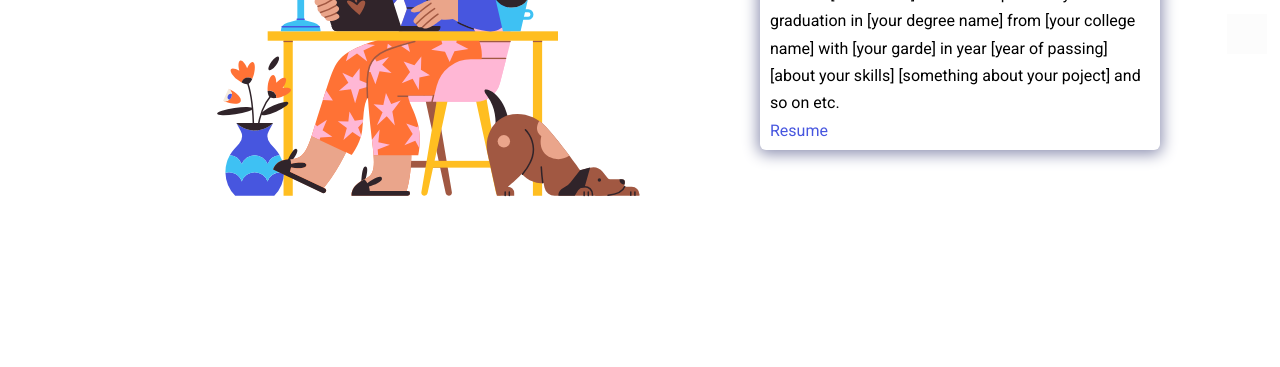
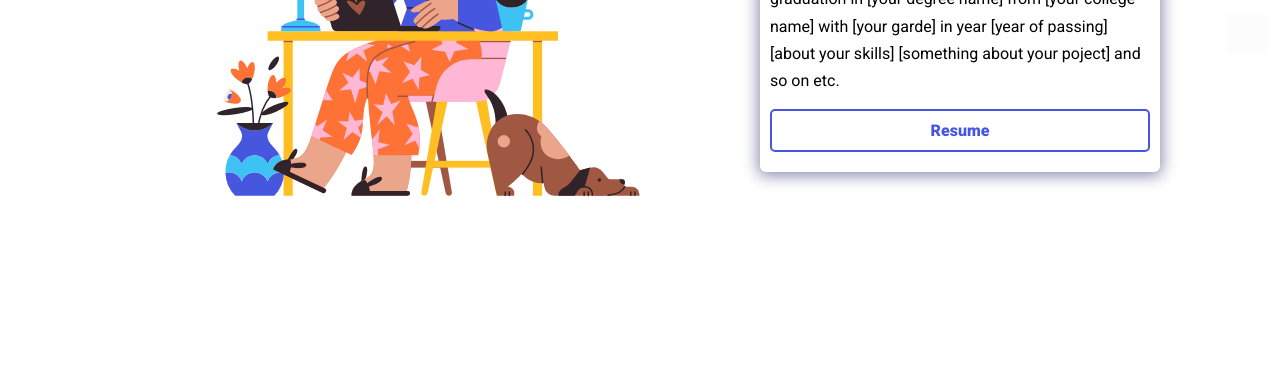
Before and after one commit to Shaikh-Uzair-Ahemad/First_portfolio, a plain HTML site: page index.html in a window 1280 px wide. Shown: the part 346-713 px from the top of the page. Drawn offline with nearby package versions, Linux system fonts and the light colour scheme.

Commit message:
Update styles.css

```diff
--- a/assets/css/styles.css
+++ b/assets/css/styles.css
@@ -123,6 +123,28 @@ nav ul li {
 .bio p {
   line-height: var(--line-height);
   padding: 0.3rem 0;
+}
+
+/*resume botton*/
+.resume-btn {
+  display: flex;
+  justify-content: center;
+  width: 100%;
+  padding: 10px;
+  margin: 10px 0;
+  background-color: #fff;
+  border: 2px solid var(--primary-color);
+  border-radius: 5px;
+  font-size: 1rem;
+  font-weight: var(--bold-font);
+  transition: var(--transition);
+}
+
+/* Darker background on mouse-over */
+.resume-btn:hover:hover {
+  background-color: var(--primary-color);
+  border: 2px solid var(--primary-color);
+  cursor: pointer;
 }
 /* Hero section ends */
 
```
